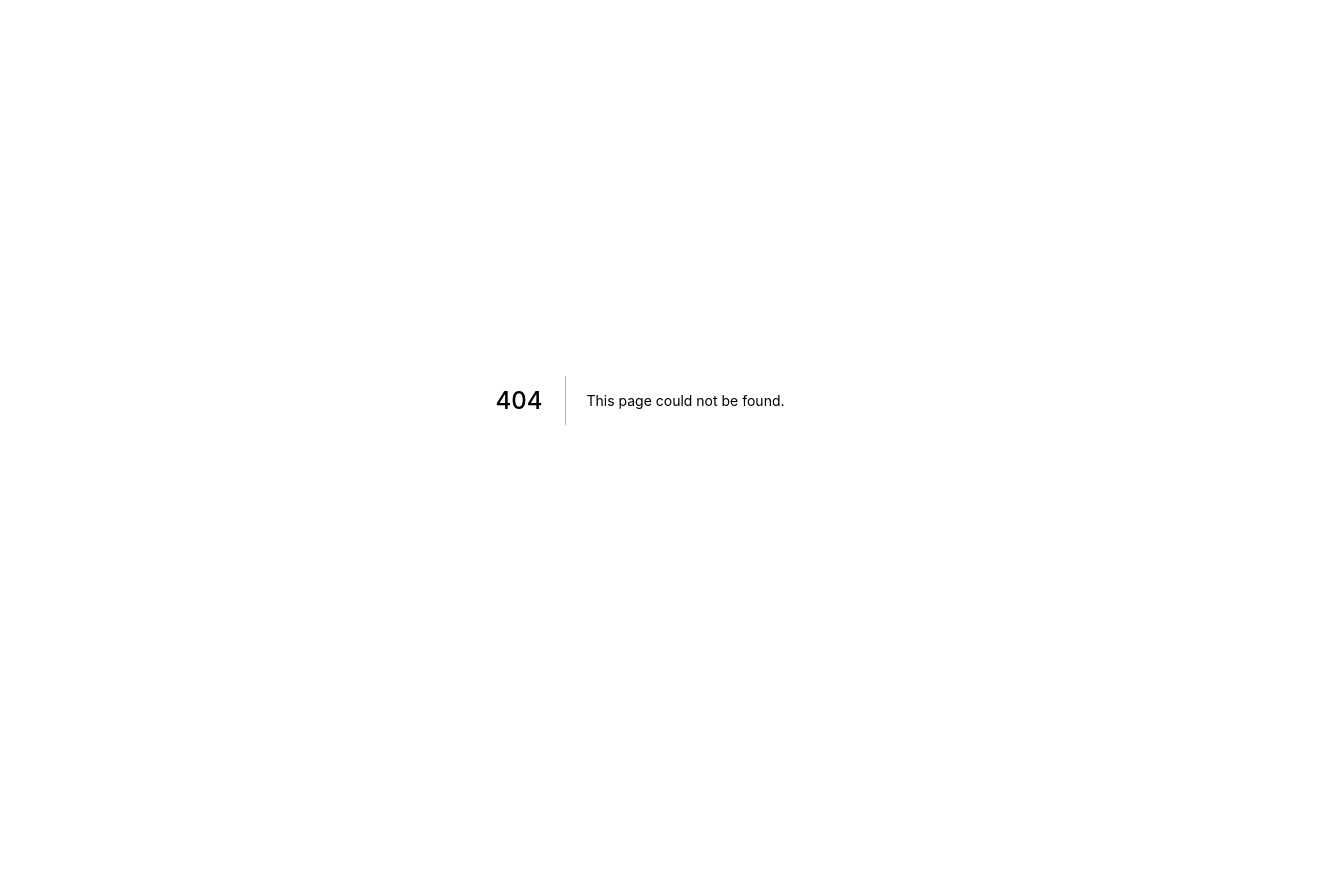
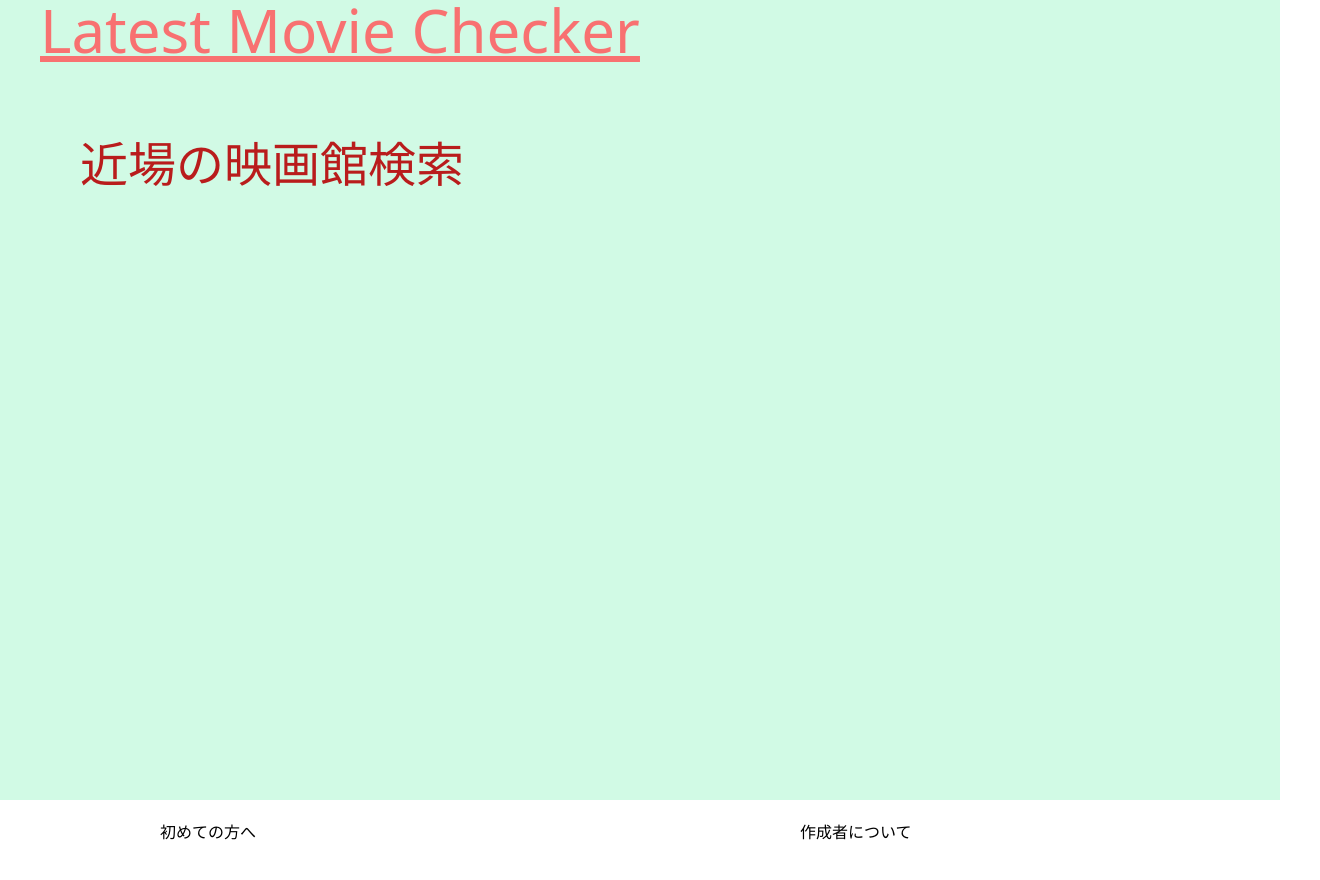
Before and after one commit to jungle379/Latest_movie_checker, a Next.js app: page /near/map in a window 1280 px wide. Before the commit this address had no page. Shown: the top 880 px of the page, 1320 px wide, since content can reach past the window. Before the commit the page ends 800 px from the top, so only its background shows below. Built offline with nearby package versions, Linux system fonts and the light colour scheme.

Commit message:
✨ mapページ作成

```diff
--- a/pages/index.js
+++ b/pages/index.js
@@ -24,8 +24,8 @@ export default function Home() {
           </Link>
         </div>
         <div className="">
-          <Link href="/">
-            <h4 className="underline text-2xl ml-20 mt-40">現在地から近くの映画館</h4>
+          <Link href="/near/map">
+            <h4 className="text-red-500 underline text-2xl ml-20 mt-40">現在地から近くの映画館</h4>
           </Link>
         </div>
       </main>
--- /dev/null
+++ b/pages/near/map.js
@@ -0,0 +1,19 @@
+import Head from 'next/head'
+import Link from 'next/link'
+import { Footer } from '../../components/footer'
+import { Header } from '../../components/header'
+
+export default function FirstPost() {
+  return (
+    <>
+    <Head>
+      <title>映画館検索</title>
+    </Head>
+    <main className="h-screen bg-green-100">
+    <Header></Header>
+    <h1 className="text-5xl pb-5 text-red-700 ml-20">近場の映画館検索</h1>
+    </main>
+    <Footer></Footer>
+    </>
+  )
+}
```
